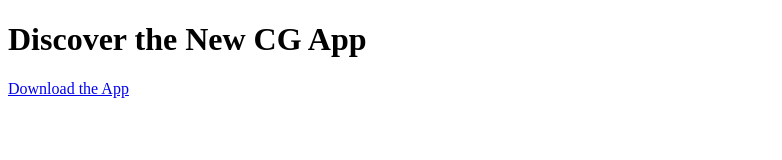
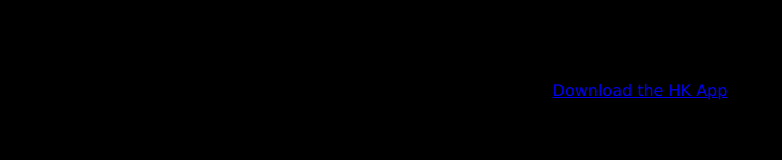
Before and after one commit to zainkahn/appcg, a plain HTML site: page index.html in a window 1280 px wide. Shown: the whole page, without its empty margins (0-782 px from the left). Drawn offline with Linux system fonts and the light colour scheme.

Commit message:
added css font

```diff
--- a/index.html
+++ b/index.html
@@ -6,7 +6,7 @@
         <link rel="stylesheet" type="text/css" href="resources/css/style.css">
     </head>
     <body>
-        <h1>Discover the New CG App</h1>
-        <p> <a href="#">Download the App</a></p>
+        <h1>Discover the New HK App</h1>
+        <p> <a href="#">Download the HK App</a></p>
     </body>
 </html>
--- a/resources/css/style.css
+++ b/resources/css/style.css
@@ -0,0 +1,6 @@
+body{
+    background-color: black;
+    text-align: center;
+    font-family: Verdana, Geneva, Tahoma, sans-serif;
+
+}
```
Also changed, not shown: resources/images/hkphone.png (added), resources/images/phone.png (added), 4 other files.
